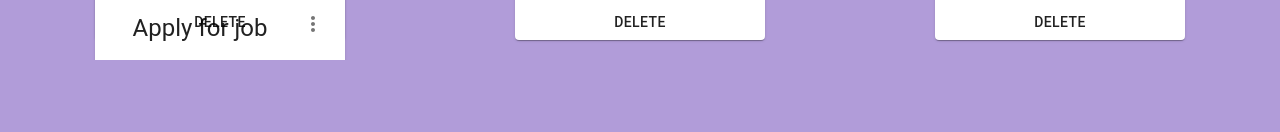
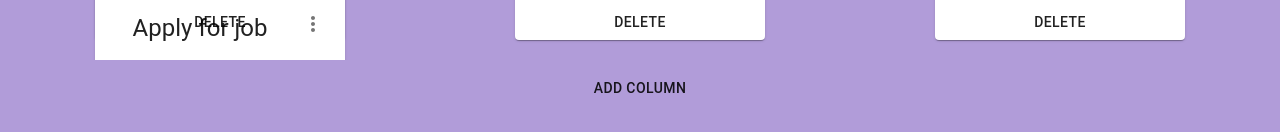
Before and after one commit to mr-robak/kanban-hackathon, a React (Create React App) app: page /board in a window 1280 px wide. Shown: the part 554-686 px from the top of the page. Built offline with nearby package versions, Linux system fonts and the light colour scheme.

Commit message:
Add column button added

```diff
--- a/src/components/Board.tsx
+++ b/src/components/Board.tsx
@@ -1,7 +1,7 @@
 import React, { useContext } from "react";
 import BoardContext from "../state/BoardContext";
 import Column from "./Column";
-// import Button from "@material-ui/core/Button";
+import Button from "@material-ui/core/Button";
 import { DragDropContext, Droppable } from "react-beautiful-dnd";
 import { makeStyles } from "@material-ui/core/styles";
 
@@ -131,6 +131,7 @@ export default function Board() {
           </div>
         )}
       </Droppable>
+      <Button>Add Column</Button>
     </DragDropContext>
   );
 }
```
